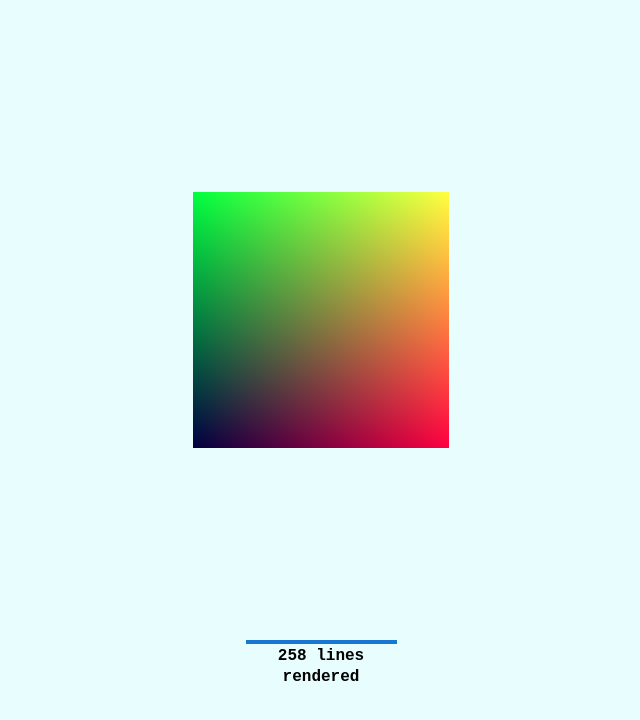
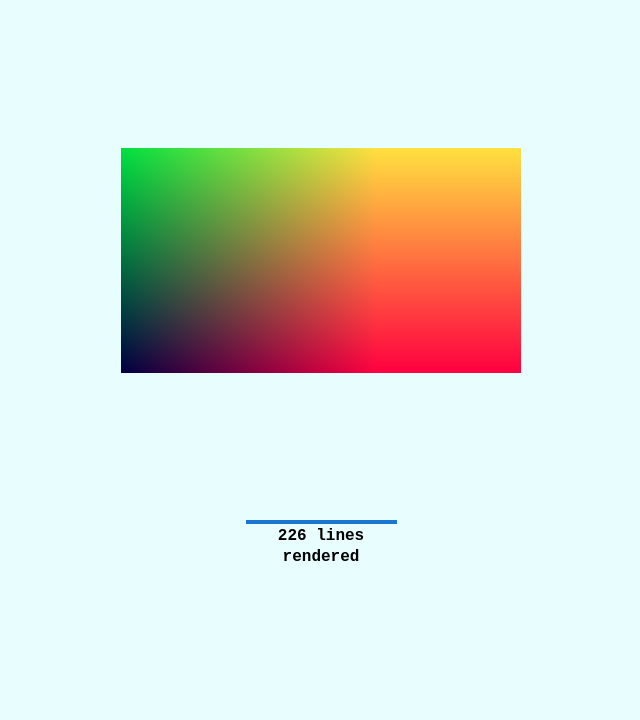
Before and after one commit to rainy-25Ghz/RayTracingTS, a React (Create React App) app in the folder app/: page / in a window 1280 px wide. Shown: the top 720 px of the page, without its empty margins (319-959 px from the left). Built offline with nearby package versions, Linux system fonts and the light colour scheme.

Commit message:
correct mistakes of width and height

```diff
--- a/app/src/App.tsx
+++ b/app/src/App.tsx
@@ -5,7 +5,7 @@ import { Canva } from "./components/Canva/Canva";
 function App() {
   return (
     <div className="App">
-      <Canva imgWidth={256} imgHeight={256}></Canva>
+      <Canva imgWidth={400} imgHeight={(400 / 16) * 9}></Canva>
     </div>
   );
 }
--- a/app/src/components/Canva/Canva.module.css
+++ b/app/src/components/Canva/Canva.module.css
@@ -1,7 +1,7 @@
 .container_canva {
   margin: auto;
   width: 100%;
-  height: 80%;
+  height: 65%;
 
   display: flex;
   align-items: center;
--- a/app/src/components/Canva/Canva.tsx
+++ b/app/src/components/Canva/Canva.tsx
@@ -70,7 +70,7 @@ export const Canva = ({ imgHeight, imgWidth }: Props) => {
     //获取canva的上下文
     const canva = document.getElementById("canva") as HTMLCanvasElement;
     const canvaContext = canva.getContext("2d");
-    initCanvas(canvaContext, imgHeight, imgWidth);
+    initCanvas(canvaContext, imgWidth, imgHeight);
     //添加resize事件监听，防止canvas显示分辨率出问题
   }, [imgWidth, imgHeight]);
   return (
@@ -80,7 +80,7 @@ export const Canva = ({ imgHeight, imgWidth }: Props) => {
           id="canva"
           width={`${imgWidth}`}
           height={`${imgHeight}`}
-          style={getInlineWH(imgHeight, imgWidth)}
+          style={getInlineWH(imgWidth, imgHeight)}
         ></canvas>
       </div>
       <div className={styles.progress}>
```
